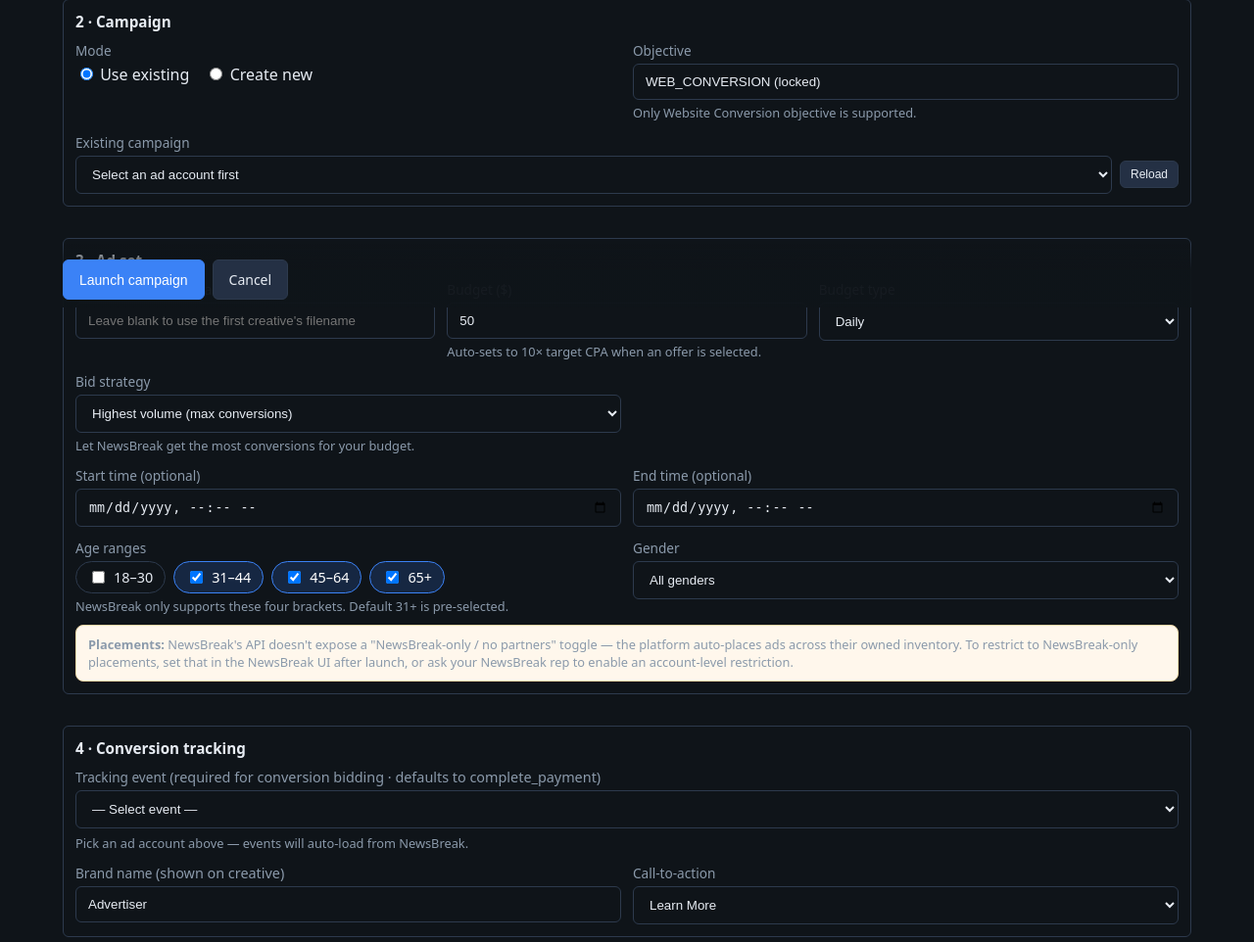
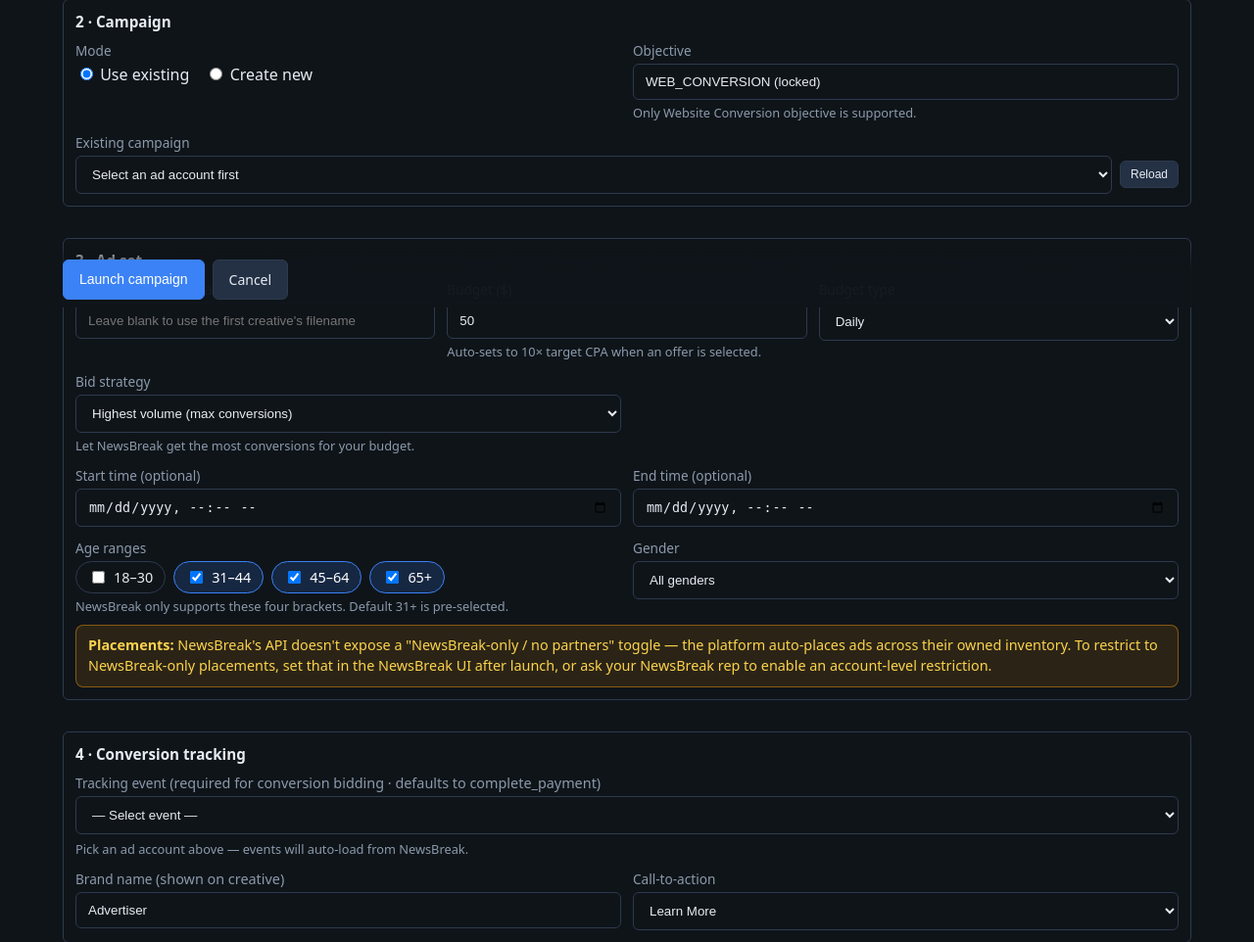
Before and after one commit to pragdigi/newsbreakmaster, a Flask app: template templates/launch.html in a window 1280 px wide. Shown: the part 486-1448 px from the top of the page at 98% size. Run offline with Flask 3, Linux system fonts and the light colour scheme; the template is opened without the code that fills it, so the values that code supplies are empty.

Commit message:
UI: fix unreadable contrast on launch popup alerts
- Replace hardcoded light-palette swatches (#fef2f2, #fff7ec, #111)
  that rendered near-invisible on the dark theme.
- Introduce reusable .nb-alert danger/warning/info classes with
  translucent backgrounds and high-contrast text tuned for the dark
  surface.
- Launch result modal: error KPI uses --text when zero and #f87171
  when non-zero; success state uses the brighter #34d399 emerald.

Made-with: Cursor

```diff
--- a/static/style.css
+++ b/static/style.css
@@ -300,6 +300,32 @@ code { background: #243044; padding: 2px 6px; border-radius: 4px; font-size: 0.8
 .nb-badge-muted { background: rgba(148,163,184,0.15); color: #94a3b8; }
 
 /* Modal */
+/* Dark-theme friendly alert blocks (replace hardcoded light #fef2f2 / #fff7ec) */
+.nb-alert {
+  padding: 10px 12px;
+  border-radius: 8px;
+  border: 1px solid transparent;
+  font-size: 0.9rem;
+  line-height: 1.45;
+}
+.nb-alert strong { font-weight: 700; }
+.nb-alert-danger {
+  background: rgba(239, 68, 68, 0.12);
+  border-color: rgba(239, 68, 68, 0.45);
+  color: #fecaca;
+}
+.nb-alert-warning {
+  background: rgba(245, 158, 11, 0.12);
+  border-color: rgba(245, 158, 11, 0.45);
+  color: #fcd34d;
+}
+.nb-alert-info {
+  background: rgba(59, 130, 246, 0.12);
+  border-color: rgba(59, 130, 246, 0.45);
+  color: #bfdbfe;
+}
+.nb-alert a { color: inherit; text-decoration: underline; }
+
 .nb-modal { position: fixed; inset: 0; background: rgba(0,0,0,0.6); display: flex; align-items: center; justify-content: center; z-index: 100; padding: 16px; }
 .nb-modal[hidden] { display: none; }
 .nb-modal-dialog { background: var(--card, #131a22); border: 1px solid var(--border, #243040); border-radius: 12px; width: 100%; max-width: 640px; max-height: 90vh; display: flex; flex-direction: column; box-shadow: 0 20px 60px rgba(0,0,0,0.5); }
--- a/templates/launch.html
+++ b/templates/launch.html
@@ -22,13 +22,13 @@
     </div>
     <div class="nb-modal-body">
       <div class="nb-kpi-grid" style="margin-bottom:12px;">
-        <div class="nb-kpi"><div class="nb-kpi-label">Status</div><div class="nb-kpi-value" style="color:{{ '#059669' if ok else '#dc2626' }};">{{ 'Success' if ok else 'Failed' }}</div></div>
+        <div class="nb-kpi"><div class="nb-kpi-label">Status</div><div class="nb-kpi-value" style="color:{{ '#34d399' if ok else '#f87171' }};">{{ 'Success' if ok else 'Failed' }}</div></div>
         <div class="nb-kpi"><div class="nb-kpi-label">Campaign ID</div><div class="nb-kpi-value" style="font-size:14px;font-family:monospace;">{{ result.get('campaign_id') or '—' }}</div></div>
         <div class="nb-kpi"><div class="nb-kpi-label">Ad sets created</div><div class="nb-kpi-value">{{ adset_count }}</div></div>
-        <div class="nb-kpi"><div class="nb-kpi-label">Errors</div><div class="nb-kpi-value" style="color:{{ '#dc2626' if err_count else '#111' }};">{{ err_count }}</div></div>
+        <div class="nb-kpi"><div class="nb-kpi-label">Errors</div><div class="nb-kpi-value" style="color:{{ '#f87171' if err_count else 'var(--text)' }};">{{ err_count }}</div></div>
       </div>
       {% if result.get('errors') %}
-      <div class="nb-card" style="background:#fef2f2;border-color:#fecaca;margin-bottom:12px;">
+      <div class="nb-alert nb-alert-danger" style="margin-bottom:12px;">
         <strong>Errors:</strong>
         <ul style="margin:6px 0 0 0;padding-left:18px;">
           {% for e in result.errors %}<li style="margin:4px 0;">{{ e }}</li>{% endfor %}
@@ -195,7 +195,7 @@
       </div>
     </div>
 
-    <div class="nb-hint" style="margin-top:10px;padding:10px 12px;background:#fff7ec;border:1px solid #f3d9a8;border-radius:8px;">
+    <div class="nb-alert nb-alert-warning" style="margin-top:10px;">
       <strong>Placements:</strong> NewsBreak's API doesn't expose a "NewsBreak-only / no partners" toggle — the platform auto-places ads across their owned inventory. To restrict to NewsBreak-only placements, set that in the NewsBreak UI after launch, or ask your NewsBreak rep to enable an account-level restriction.
     </div>
   </div>
```
